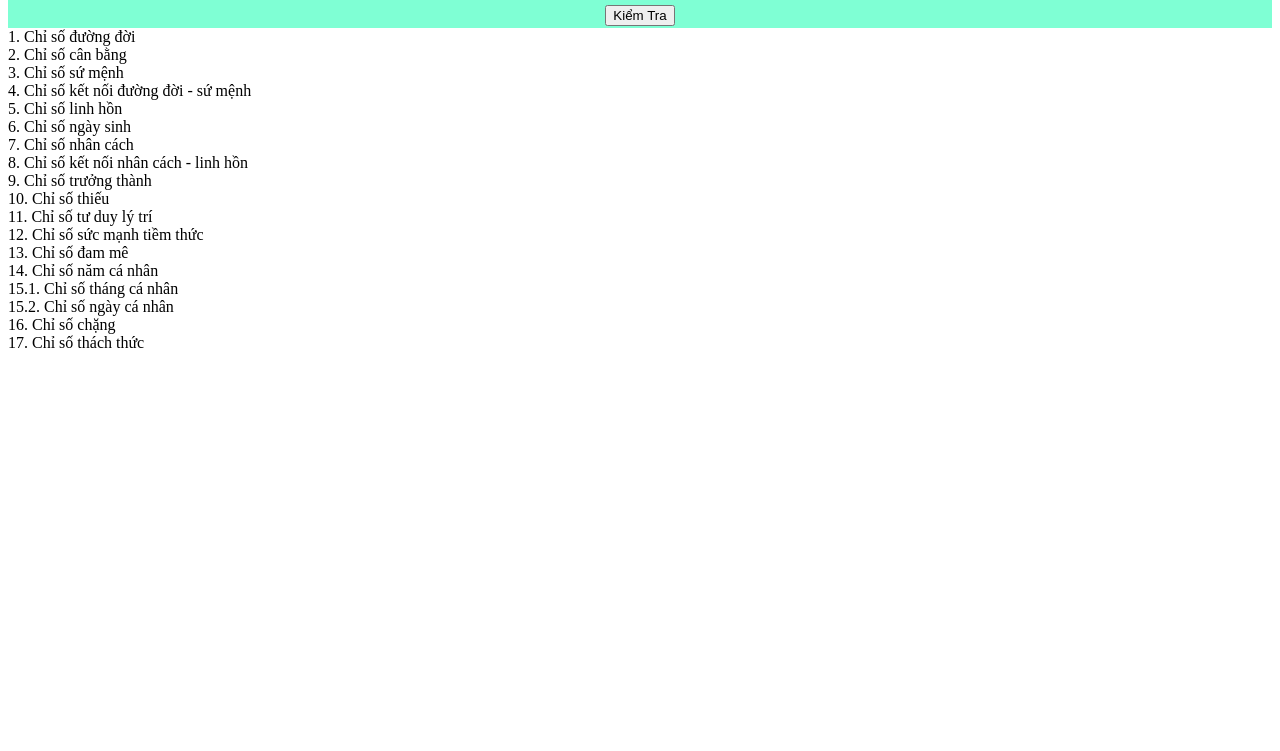
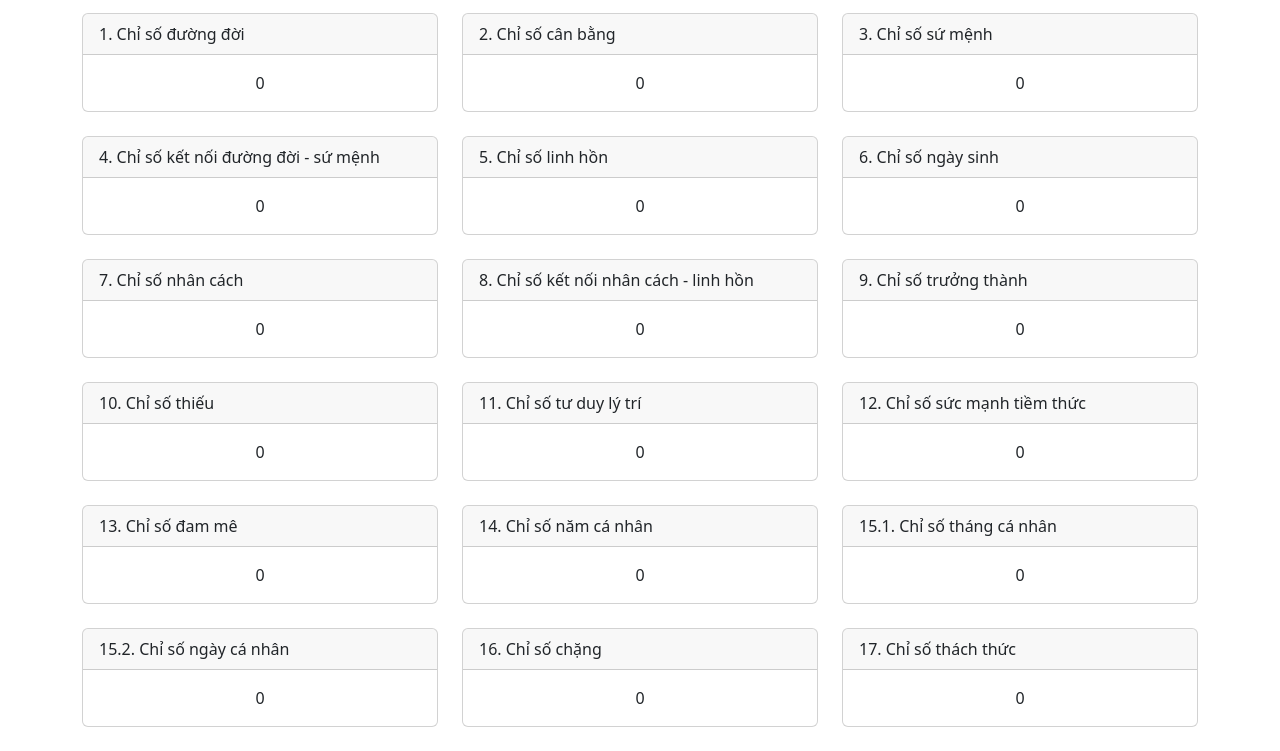
Before and after one commit to phucbui/ThanSoPublic, a plain HTML site: page client/index.html in a window 1280 px wide. Shown: the part 165-916 px from the top of the page. Before the commit the page ends 800 px from the top, so only its background shows below. Drawn offline with nearby package versions, Linux system fonts and the light colour scheme.

Commit message:
fix index.html

```diff
--- a/client/index.html
+++ b/client/index.html
@@ -3,91 +3,139 @@
 <head>
   <meta charset="UTF-8">
   <meta name="viewport" content="width=device-width, initial-scale=1.0">
-  <link rel="stylesheet" href="./css/index.css">
   <script src="./js/common.js"></script>
-  <title>Document</title>
+  <title>Thần Số Học Public</title>
+  <link href="https://cdn.jsdelivr.net/npm/bootstrap@5.3.1/dist/css/bootstrap.min.css" rel="stylesheet" integrity="sha384-4bw+/aepP/YC94hEpVNVgiZdgIC5+VKNBQNGCHeKRQN+PtmoHDEXuppvnDJzQIu9" crossorigin="anonymous">
 </head>
 <body>
-  <div class="header">
+  <div class="container mb-3">
     <div class="label">Họ và Tên</div>
-    <input type="text" placeholder="Họ và Tên" class="input" id="ho_va_ten" value="Tran Thu Trang"/>
+    <input type="text" placeholder="Họ và Tên" class="mb-2" id="ho_va_ten" value="Tran Thu Trang"/>
     <div class="label">Ngày Tháng Năm Sinh (DD/MM/YYYY)</div>
-    <input type="text" placeholder="DD/MM/YYYY" class="input" id="ngay_thang_nam_sinh" value="11/10/1998"/>
+    <input type="text" placeholder="DD/MM/YYYY" class="mb-2" id="ngay_thang_nam_sinh" value="11/2/2003"/>
     <br/>
-    <button onclick="myFunctions()">Kiểm Tra</button>
+    <button onclick="myFunctions()" class="btn btn-primary" >Kiểm Tra</button>
   </div>
-  <div class="body">
-    <div class="box">
-      <div class="boxHeader">1. Chỉ số đường đời</div>
-      <div class="boxValue" id="chi_so_duong_doi"></div>
+  <div class="container">
+    <div class="row mb-4">
+      <div class="col-md-4">
+        <div class="card">
+          <div class="card-header">1. Chỉ số đường đời</div>
+          <div class="card-body text-center text-center" id="chi_so_duong_doi">0</div>
         </div>
-    <div class="box">
-      <div class="boxHeader">2. Chỉ số cân bằng</div>
-      <div class="boxValue" id="chi_so_can_bang"></div>
       </div>
-    <div class="box">
-      <div class="boxHeader">3. Chỉ số sứ mệnh</div>
-      <div class="boxValue" id="chi_so_su_menh"></div>
+      <div class="col-md-4">
+        <div class="card">
+          <div class="card-header">2. Chỉ số cân bằng</div>
+          <div class="card-body text-center" id="chi_so_can_bang">0</div>
         </div>
-    <div class="box">
-      <div class="boxHeader">4. Chỉ số kết nối đường đời - sứ mệnh</div>
-      <div class="boxValue" id="chi_so_duong_doi_minus_su_menh"></div>
       </div>
-    <div class="box">
-      <div class="boxHeader">5. Chỉ số linh hồn</div>
-      <div class="boxValue" id="chi_so_linh_hon"></div>
+      <div class="col-md-4">
+        <div class="card">
+          <div class="card-header">3. Chỉ số sứ mệnh</div>
+          <div class="card-body text-center" id="chi_so_su_menh">0</div>
         </div>
-    <div class="box">
-      <div class="boxHeader">6. Chỉ số ngày sinh</div>
-      <div class="boxValue" id="chi_so_ngay_sinh"></div>
       </div>
-    <div class="box">
-      <div class="boxHeader">7. Chỉ số nhân cách</div>
-      <div class="boxValue" id="chi_so_nhan_cach"></div>
     </div>
-    <div class="box">
-      <div class="boxHeader">8. Chỉ số kết nối nhân cách - linh hồn</div>
-      <div class="boxValue" id="chi_so_ket_noi_nhan_cach_minus_linh_hon"></div>
+    <div class="row mb-4">
+      <div class="col-md-4">
+        <div class="card">
+          <div class="card-header">4. Chỉ số kết nối đường đời - sứ mệnh</div>
+          <div class="card-body text-center" id="chi_so_duong_doi_minus_su_menh">0</div>
         </div>
-    <div class="box">
-      <div class="boxHeader">9. Chỉ số trưởng thành</div>
-      <div class="boxValue" id="chi_so_truong_thanh"></div>
       </div>
-    <div class="box">
-      <div class="boxHeader">10. Chỉ số thiếu</div>
-      <div class="boxValue" id="chi_so_thieu"></div>
+      <div class="col-md-4">
+        <div class="card">
+          <div class="card-header">5. Chỉ số linh hồn</div>
+          <div class="card-body text-center" id="chi_so_linh_hon">0</div>
         </div>
-    <div class="box">
-      <div class="boxHeader">11. Chỉ số tư duy lý trí</div>
-      <div class="boxValue" id="chi_so_tu_duy_ly_tri"></div>
       </div>
-    <div class="box">
-      <div class="boxHeader">12. Chỉ số sức mạnh tiềm thức</div>
-      <div class="boxValue" id="chi_so_suc_manh_tiem_thuc"></div>
+      <div class="col-md-4">
+        <div class="card">
+          <div class="card-header">6. Chỉ số ngày sinh</div>
+          <div class="card-body text-center" id="chi_so_ngay_sinh">0</div>
         </div>
-    <div class="box">
-      <div class="boxHeader">13. Chỉ số đam mê</div>
-      <div class="boxValue" id="chi_so_dam_me"></div>
       </div>
-    <div class="box">
-      <div class="boxHeader">14. Chỉ số năm cá nhân</div>
-      <div class="boxValue" id="chi_so_nam_ca_nhan"></div>
     </div>
-    <div class="box">
-      <div class="boxHeader">15.1. Chỉ số tháng cá nhân</div>
-      <div class="boxValue" id="chi_so_thang_ca_nhan"></div>
+    <div class="row mb-4">
+      <div class="col-md-4">
+        <div class="card">
+          <div class="card-header">7. Chỉ số nhân cách</div>
+          <div class="card-body text-center" id="chi_so_nhan_cach">0</div>
         </div>
-    <div class="box">
-      <div class="boxHeader">15.2. Chỉ số ngày cá nhân</div>
-      <div class="boxValue" id="chi_so_ngay_ca_nhan"></div>
       </div>
-    <div class="box">
-      <div class="boxHeader">16. Chỉ số chặng</div>
-      <div class="boxValue" id="chi_so_chang"></div>
+      <div class="col-md-4">
+        <div class="card">
+          <div class="card-header">8. Chỉ số kết nối nhân cách - linh hồn</div>
+          <div class="card-body text-center" id="chi_so_ket_noi_nhan_cach_minus_linh_hon">0</div>
         </div>
-    <div class="box">
-      <div class="boxHeader">17. Chỉ số thách thức</div>
-      <div class="boxValue" id="chi_so_thach_thuc"></div>
+      </div>
+      <div class="col-md-4">
+        <div class="card">
+          <div class="card-header">9. Chỉ số trưởng thành</div>
+          <div class="card-body text-center" id="chi_so_truong_thanh">0</div>
+        </div>
+      </div>
+    </div>
+    <div class="row mb-4">
+      <div class="col-md-4">
+        <div class="card">
+          <div class="card-header">10. Chỉ số thiếu</div>
+          <div class="card-body text-center" id="chi_so_thieu">0</div>
+        </div>
+      </div>
+      <div class="col-md-4">
+        <div class="card">
+          <div class="card-header">11. Chỉ số tư duy lý trí</div>
+          <div class="card-body text-center" id="chi_so_tu_duy_ly_tri">0</div>
+        </div>
+      </div>
+      <div class="col-md-4">
+        <div class="card">
+          <div class="card-header">12. Chỉ số sức mạnh tiềm thức</div>
+          <div class="card-body text-center" id="chi_so_suc_manh_tiem_thuc">0</div>
+        </div>
+      </div>
+    </div>
+    <div class="row mb-4">
+      <div class="col-md-4">
+        <div class="card">
+          <div class="card-header">13. Chỉ số đam mê</div>
+          <div class="card-body text-center" id="chi_so_dam_me">0</div>
+        </div>
+      </div>
+      <div class="col-md-4">
+        <div class="card">
+          <div class="card-header">14. Chỉ số năm cá nhân</div>
+          <div class="card-body text-center" id="chi_so_nam_ca_nhan">0</div>
+        </div>
+      </div>
+      <div class="col-md-4">
+        <div class="card">
+          <div class="card-header">15.1. Chỉ số tháng cá nhân</div>
+          <div class="card-body text-center" id="chi_so_thang_ca_nhan">0</div>
+        </div>
+      </div>
+    </div>
+    <div class="row mb-4">
+      <div class="col-md-4">
+        <div class="card">
+          <div class="card-header">15.2. Chỉ số ngày cá nhân</div>
+          <div class="card-body text-center" id="chi_so_ngay_ca_nhan">0</div>
+        </div>
+      </div>
+      <div class="col-md-4">
+        <div class="card">
+          <div class="card-header">16. Chỉ số chặng</div>
+          <div class="card-body text-center" id="chi_so_chang">0</div>
+        </div>
+      </div>
+      <div class="col-md-4">
+        <div class="card">
+          <div class="card-header">17. Chỉ số thách thức</div>
+          <div class="card-body text-center" id="chi_so_thach_thuc">0</div>
+        </div>
+      </div>
     </div>
   </div>
   <script>
@@ -128,11 +176,12 @@
       document.getElementById("chi_so_ngay_ca_nhan").innerHTML = chi_so_ngay_ca_nhan(ngay_thang_nam_sinh);
       // chi_so_chang
       let chi_so_chang_new = chi_so_chang(ngay_thang_nam_sinh);
-      document.getElementById("chi_so_chang").innerHTML = "chặng 1: "+ chi_so_chang_new.chang_1 + ",chặng 2: " + chi_so_chang_new.chang_2 + ",chặng 3: " + chi_so_chang_new.chang_3 + ",chặng 4: " + chi_so_chang_new.chang_4;
+      document.getElementById("chi_so_chang").innerHTML = chi_so_chang_new.chang_1 + ", " + chi_so_chang_new.chang_2 + ", " + chi_so_chang_new.chang_3 + ", " + chi_so_chang_new.chang_4;
       // chi_so_thach_thuc
       let chi_so_thach_thuc_new = chi_so_thach_thuc(ngay_thang_nam_sinh);
-      document.getElementById("chi_so_thach_thuc").innerHTML = "Thách thức 1: " + chi_so_thach_thuc_new.thach_thuc_1+"Thách thức 2: " + chi_so_thach_thuc_new.thach_thuc_2+"Thách thức 3: " + chi_so_thach_thuc_new.thach_thuc_3+"Thách thức 4: " + chi_so_thach_thuc_new.thach_thuc_4;
+      document.getElementById("chi_so_thach_thuc").innerHTML = chi_so_thach_thuc_new.thach_thuc_1+", " + chi_so_thach_thuc_new.thach_thuc_2+", " + chi_so_thach_thuc_new.thach_thuc_3+", " + chi_so_thach_thuc_new.thach_thuc_4;
     }
   </script>
+  <script src="https://cdn.jsdelivr.net/npm/bootstrap@5.3.1/dist/js/bootstrap.bundle.min.js" integrity="sha384-HwwvtgBNo3bZJJLYd8oVXjrBZt8cqVSpeBNS5n7C8IVInixGAoxmnlMuBnhbgrkm" crossorigin="anonymous"></script>
 </body>
 </html>
```
Lines whose indentation alone changed are shown as unchanged.
